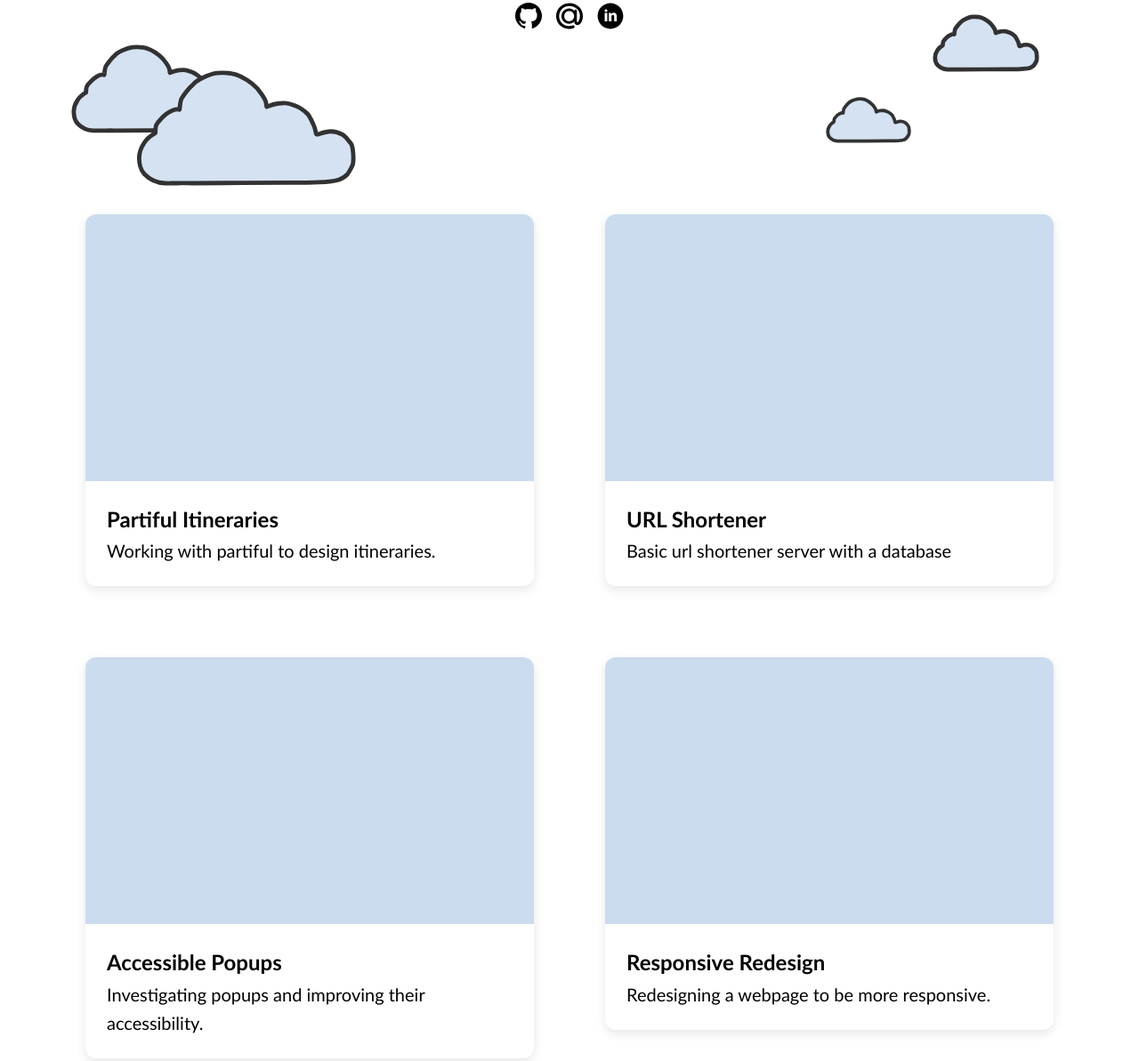
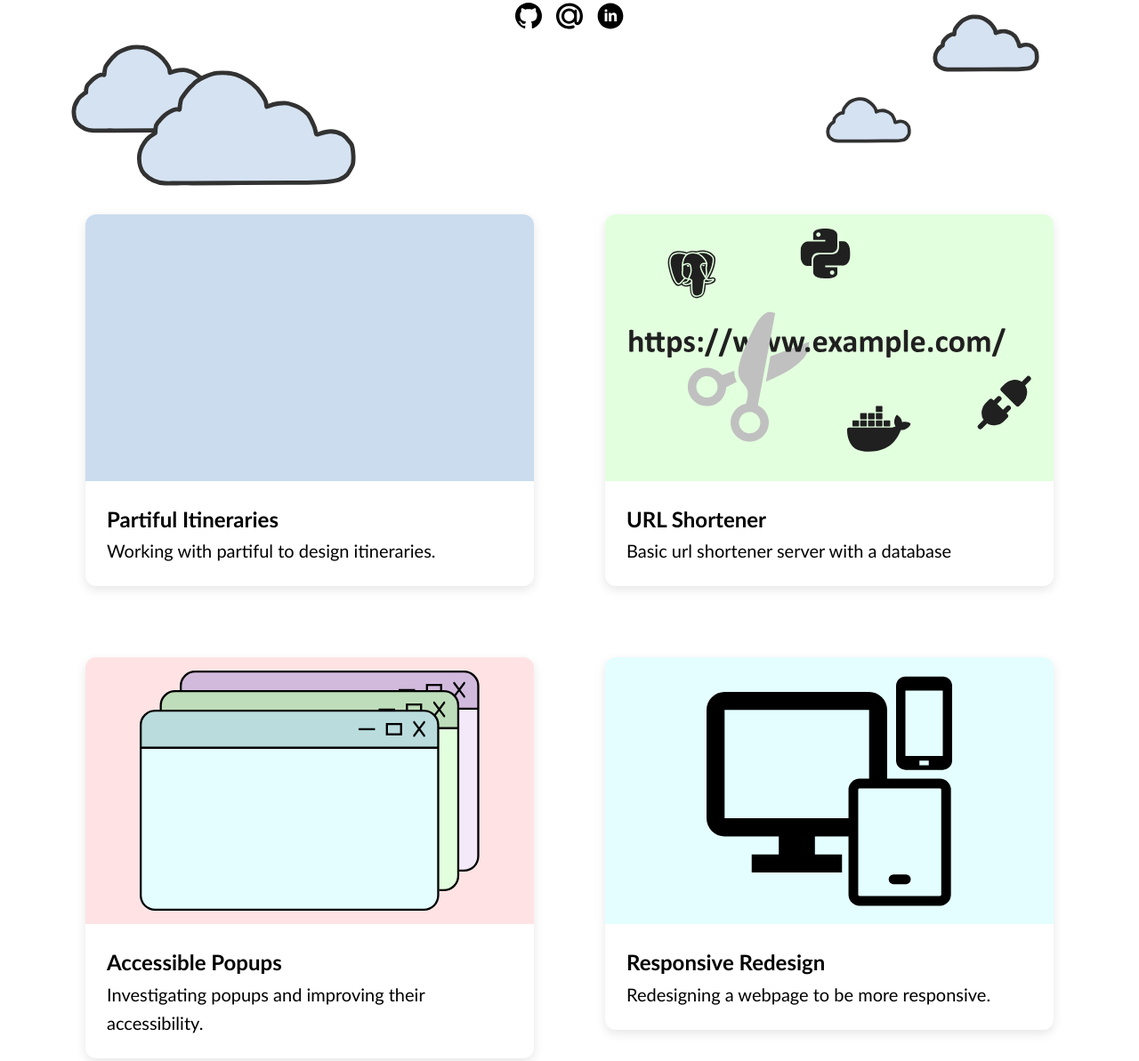
Before and after one commit to sgsaab/portfolio, a plain HTML site: page index.html in a window 1280 px wide. Shown: the part 471-1664 px from the top of the page at 89% size. Drawn offline with Linux system fonts and the light colour scheme.

Commit message:
feat: some posters

```diff
--- a/index.html
+++ b/index.html
@@ -292,8 +292,10 @@
 
         <a href="https://github.com/sgsaab/url-shortener">
           <div class="project-card">
-            <div class="project-image"></div>
-            <div class="project-details">
+            <div class="project-image" style="background-color: #E2FFDE; display: flex; justify-content: center; align-items: center; overflow: hidden;">
+              <img src="../assets/url-shortener-card.svg" alt="url being cut by scissors" style="max-width: 90%; max-height: 90%" />
+            </div>
+              <div class="project-details">
               <h2>URL Shortener</h2>
               <p>Basic url shortener server with a database</p>
             </div>
@@ -302,7 +304,9 @@
 
         <a href="/projects/accessible-popups.html">
           <div class="project-card">
-            <div class="project-image"></div>
+            <div class="project-image" style="background-color: #FFE3E4; display: flex; justify-content: center; align-items: center; overflow: hidden;">
+              <img src="../assets/accessible-popups-card.svg" alt="popups stacked on top of eachother" style="max-width: 90%; max-height: 90%" />
+            </div>
             <div class="project-details">
               <h2>Accessible Popups</h2>
               <p>Investigating popups and improving their accessibility.</p>
@@ -312,7 +316,9 @@
 
         <a href="/projects/responsive-redesign.html">
           <div class="project-card">
-            <div class="project-image"></div>
+            <div class="project-image" style="background-color: #E4FEFF; display: flex; justify-content: center; align-items: center; overflow: hidden;">
+              <img src="../assets/responsive-redesign-card.svg" alt="iphone, laptop, and tablet icons" style="max-width: 90%; max-height: 90%" />
+            </div>
             <div class="project-details">
               <h2>Responsive Redesign</h2>
               <p>Redesigning a webpage to be more responsive.</p>
--- a/styles/CaseStudy.css
+++ b/styles/CaseStudy.css
@@ -45,9 +45,10 @@ img {
   max-width: 100%;
   object-fit: contain;
 }
+
 h2 {
+  font-weight: normal;
   font-size: 2.25rem;
-  font-weight: normal;
   margin: 2rem 0 1.5rem;
   color: var(--text-color);
 }
```
Also changed, not shown: assets/accessible-popups-card.svg (added), assets/responsive-redesign-card.svg (added), assets/url-shortener-card.svg (added), 1 other file.
